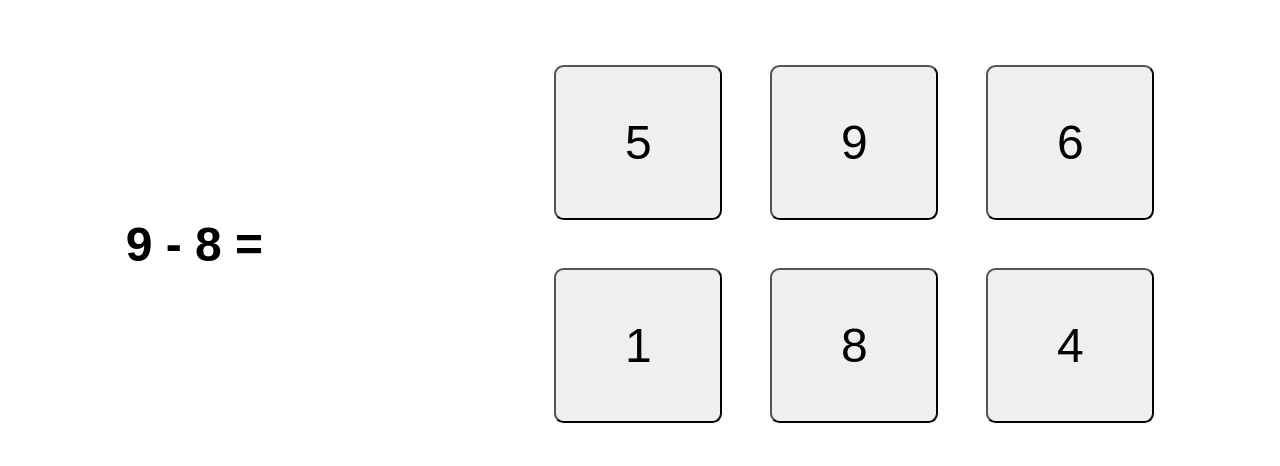
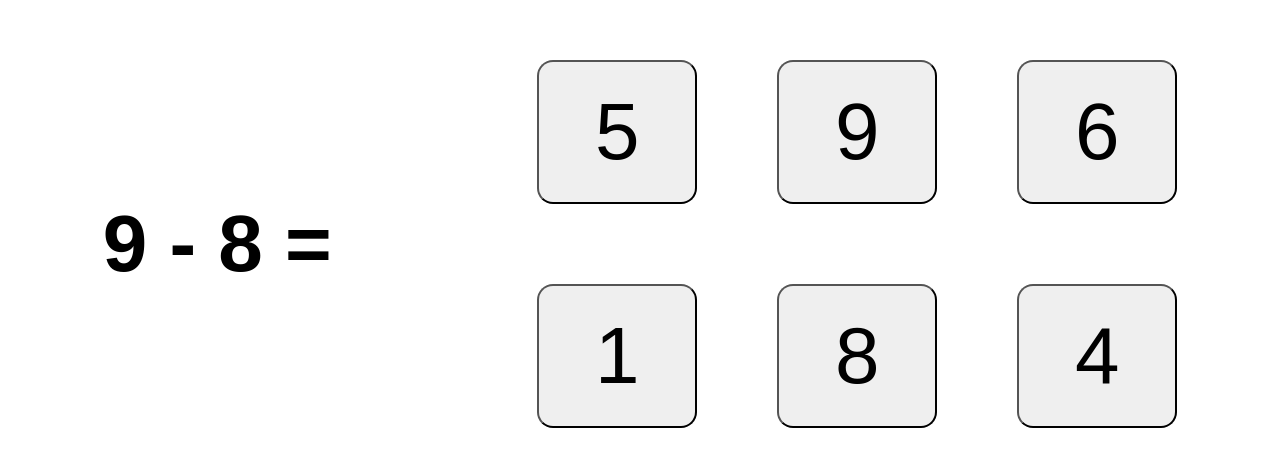
Before and after one commit to holistic-developer/math-trainer, a React (Vite) app: page / in a window 1280 px wide. Shown: the part 156-622 px from the top of the page. Built offline with nearby package versions, Linux system fonts and the light colour scheme.

Commit message:
Fix styles to be screen size dependent

```diff
--- a/src/index.css
+++ b/src/index.css
@@ -17,7 +17,7 @@
     font-family: sans-serif;
     font-synthesis: none;
     text-rendering: optimizeLegibility;
-    font-size: xxx-large;
+    font-size: min(10vw, 10vh);
     -webkit-font-smoothing: antialiased;
     -moz-osx-font-smoothing: grayscale;
     -webkit-text-size-adjust: 100%;
@@ -33,7 +33,6 @@ main {
     width: 100vw;
     height: 100vh;
     display: flex;
-    gap: 5vh;
     flex-direction: row;
     place-items: center;
     justify-content: space-around;
@@ -46,8 +45,8 @@ main {
 }
 
 button {
-    width: 3.5em;
-    padding: 1em;
+    min-width: 2em;
+    padding: min(3vw, 3vh);
     border-radius: 0.2em;
     transition: scale 0.1s ease-in-out;
 }
```
